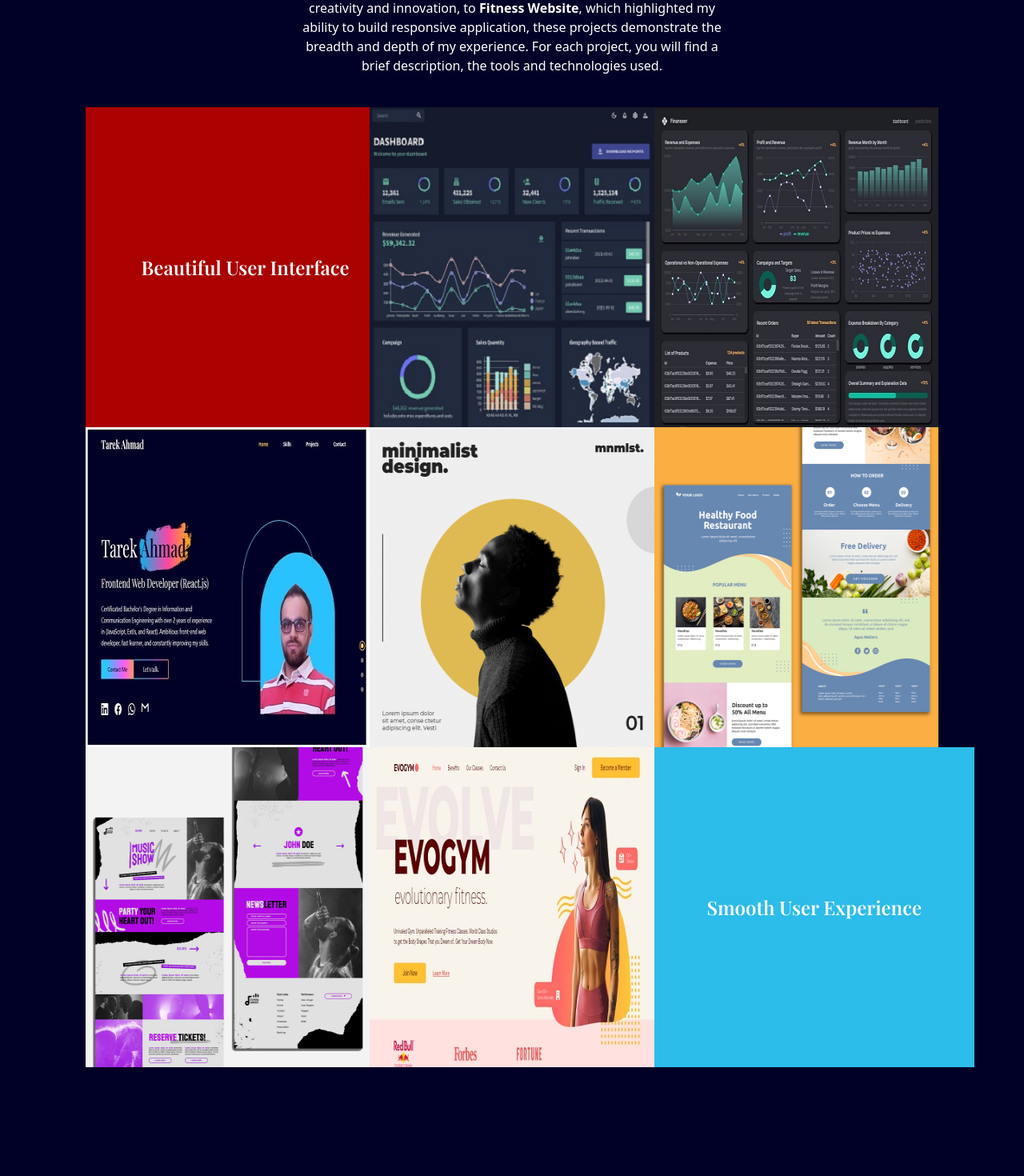
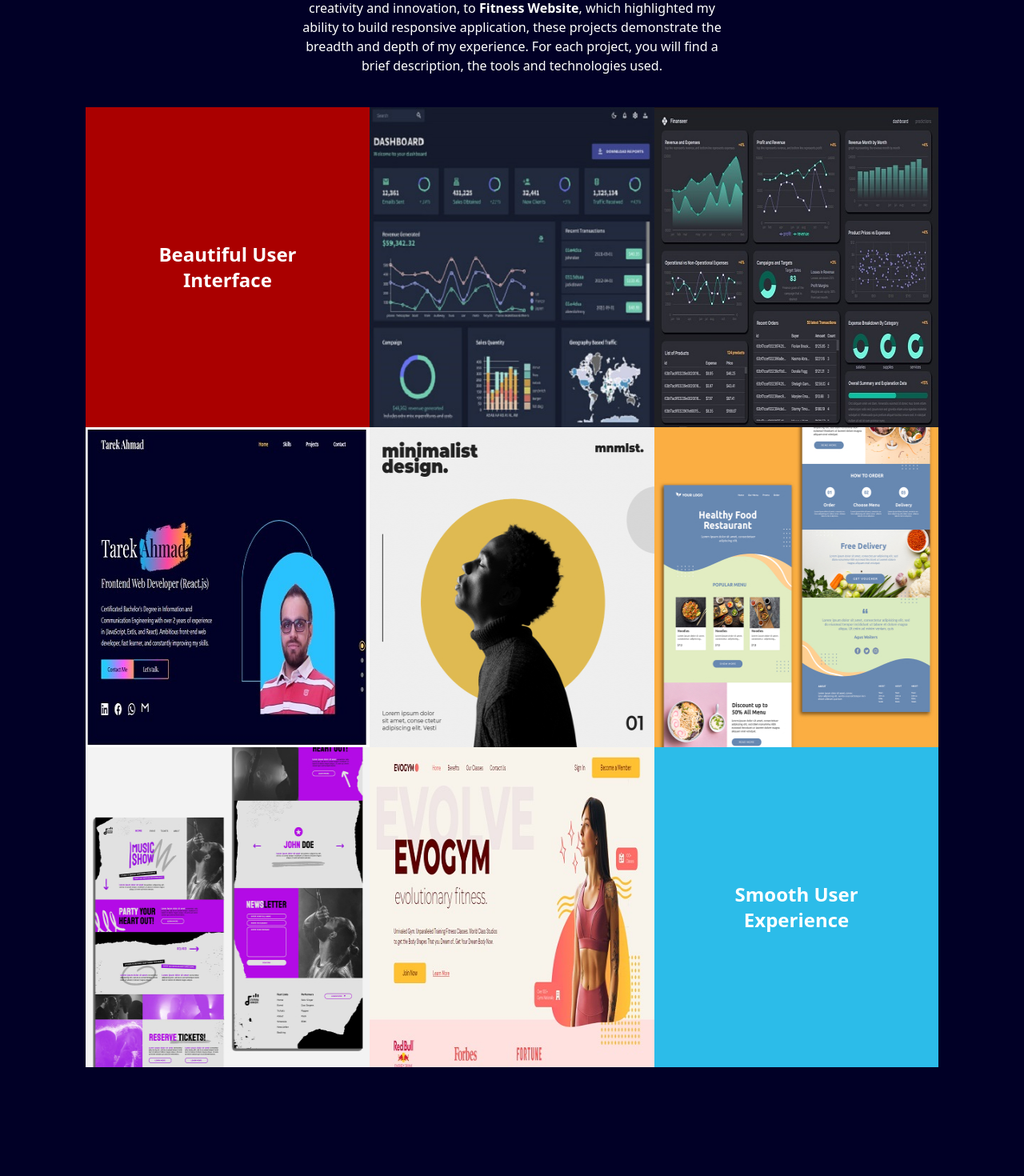
Before and after one commit to Tarek-989/Portfolio, a React (Vite) app: page / in a window 1280 px wide. Shown: the part 2500-3970 px from the top of the page at 80% size. Built offline with nearby package versions, Linux system fonts and the light colour scheme.

Commit message:
fix style

```diff
--- a/src/components/Projects.tsx
+++ b/src/components/Projects.tsx
@@ -44,7 +44,7 @@ export const Projects = ({ setSelectedPage }: PageProps) => {
 			{/* Projects */}
 			<div className='flex justify-center'>
 				<motion.div
-					className='md:grid md:grid-cols-3 justify-center text-center items-center'
+					className='sm:grid sm:grid-cols-3'
 					initial='hidden'
 					whileInView='visible'
 					viewport={{ once: true, amount: 0.5 }}
@@ -53,7 +53,7 @@ export const Projects = ({ setSelectedPage }: PageProps) => {
 					{/* Row 1 */}
 					<div
 						className='flex justify-center text-center items-center p-10 bg-red
-							w-[400px] h-[400px] text-2xl font-playFair font-semibold mx-auto'
+						max-w-[400px] max-h-[400px] text-2xl font-playfair font-semibold'
 					>
 						Beautiful User Interface
 					</div>
@@ -93,7 +93,7 @@ export const Projects = ({ setSelectedPage }: PageProps) => {
 						 nutrition plans, and coaching services.' />
 					<div
 						className='flex justify-center text-center items-center p-10 bg-blue
-							w-[400px] h-[400px] text-2xl font-playFair font-semibold mx-auto'
+						max-w-[400px] max-h-[400px] text-2xl font-playfair font-semibold'
 					>
 						Smooth User Experience
 					</div>
```
